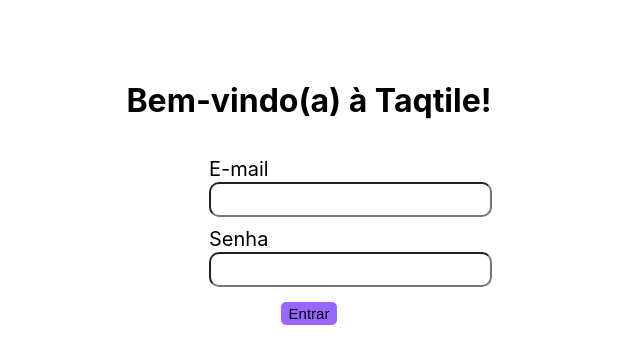
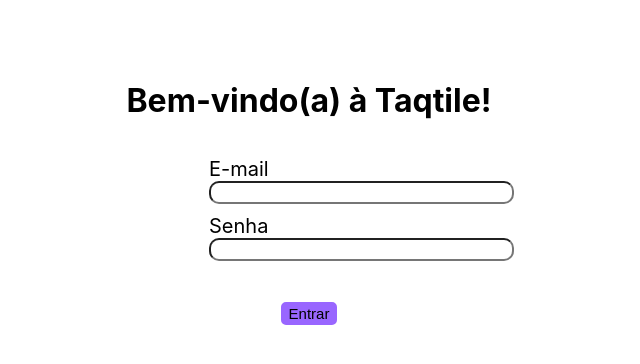
Before and after one commit to andrelfnavarro/onboardTaq, a React (Create React App) app: page / in a window 1280 px wide. Shown: the top 364 px of the page, without its empty margins (331-971 px from the left). Built offline with nearby package versions, Linux system fonts and the light colour scheme.

Commit message:
feature/login updated and input fixed

```diff
--- a/src/components/Login.css
+++ b/src/components/Login.css
@@ -25,8 +25,9 @@
 
     .Login input{
         padding-right: 100px;
-        padding-bottom: 15px;
+        padding-bottom: 0 auto;
         border-radius: 10px;
+        font-size: 15px;
     }
 
     .Login button {
```
Also changed, not shown: 1 other file (tests, documents, lock files or other folders).
